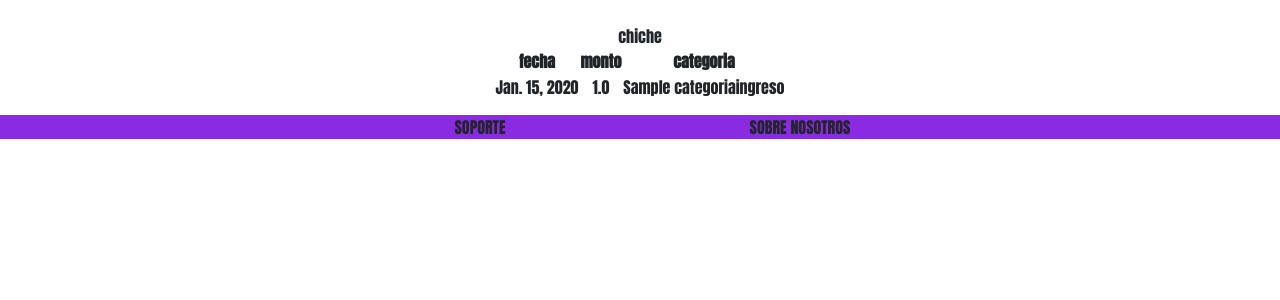
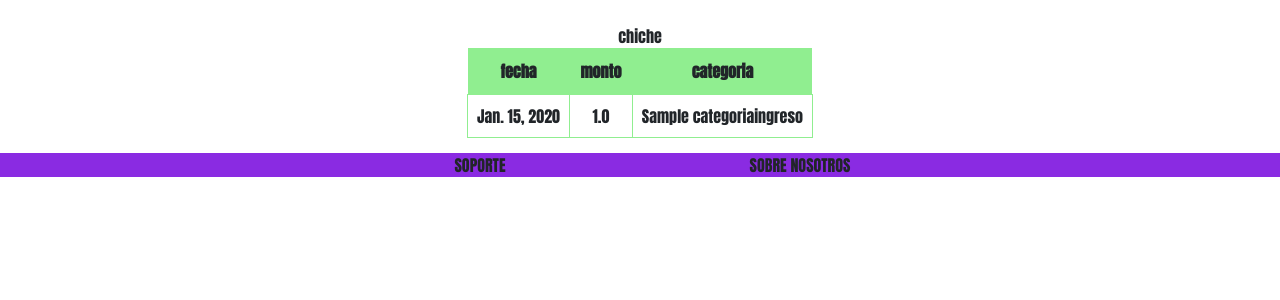
Before and after one commit to JavierVanDam/FINANZAS, a Django app: page /ingresos/listado-ingresos in a window 1280 px wide. Shown: the part 60-360 px from the top of the page. Run offline with Django 3.2, Linux system fonts and the light colour scheme; tables that the repository leaves empty hold one stand-in row (values such as "Sample post"); some libraries are stand-ins or nearby versions.

Commit message:
style tabla ingresos

```diff
--- a/static/css/styles.css
+++ b/static/css/styles.css
@@ -22,7 +22,26 @@ body{
     color: rgb(211, 63, 26);
 }
 
+.tabla-ingresos td{
+    padding: 9px;
+    border: solid 1px lightgreen;
+}
 
+.tabla-ingresos th{
+    padding: 11px;
+    background-color: lightgreen;
+    font-size: bold;
+}
+
+.tabla-ingresos{
+    margin: 0 auto;
+}
+
+
+.categorias_ingreso{
+    list-style: none;
+    padding: 0;
+}
 .footerazo{
     display: flex;
     background-color: blueviolet;
```
